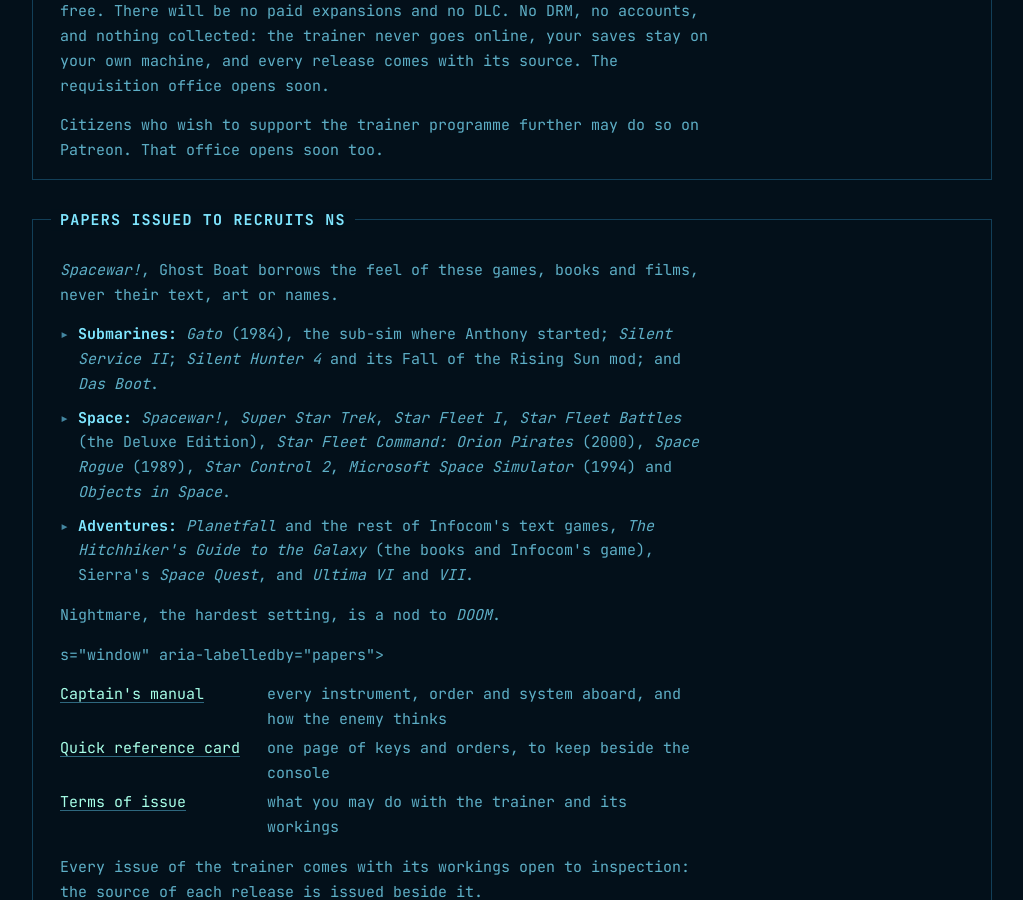
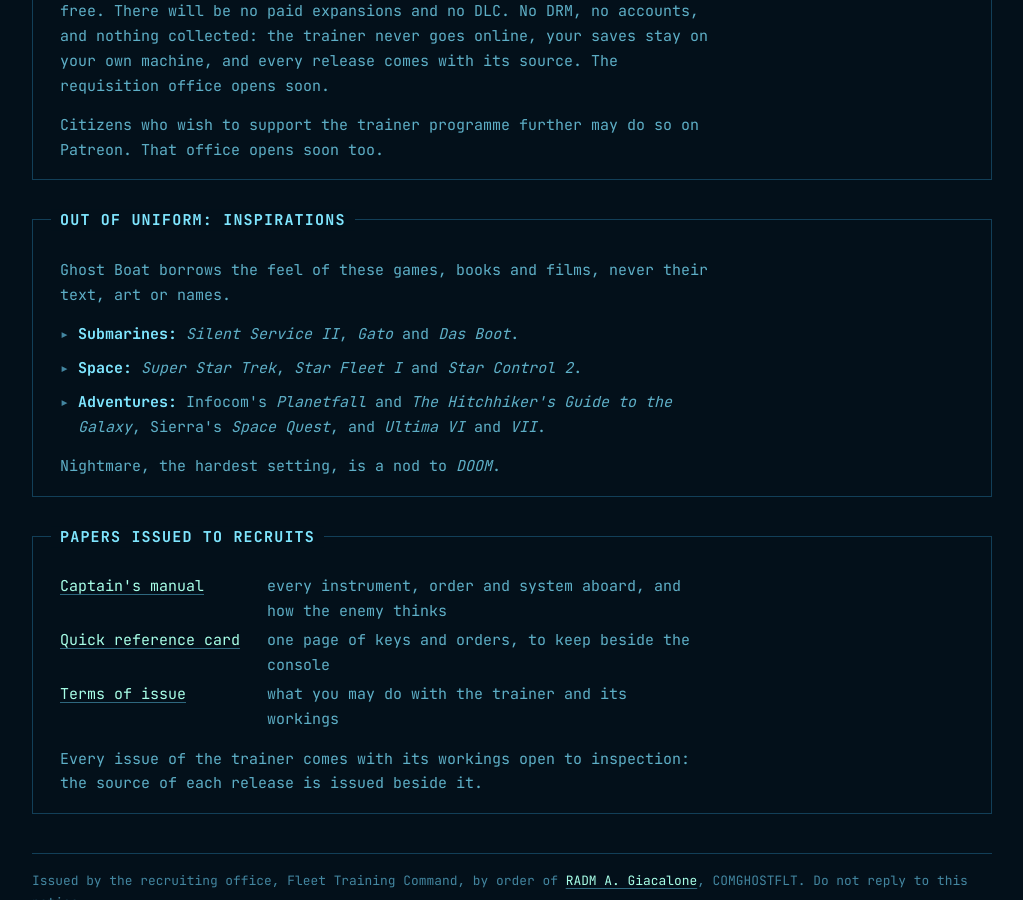
Before and after one commit to agiacalone/ghostboat, a Jekyll site: the page built from index.html, in a window 1280 px wide and 900 px high, scrolled down 11674 px. Shown: the whole window, without its empty margins (128-1151 px from the left). Built offline with Jekyll 4.4.1, drawn with Linux system fonts in a browser that asks for light colours.

Commit message:
Front page: repair the inspirations, and keep the key ones
The last commit cut the inspirations at offsets taken before the tagline
edit, which garbled the section. Rebuilt between its headings, it now
names the key inspirations only: Silent Service II, Gato and Das Boot;
Super Star Trek, Star Fleet I and Star Control 2; Infocom's Planetfall
and The Hitchhiker's Guide, Sierra's Space Quest, and Ultima VI and
VII. The game's README keeps the full list.

Co-Authored-By: Claude Opus 5.5 <noreply@anthropic.com>
Claude-Session: https://claude.ai/code/session_01LMsLD8JpZJQjdx6PZqxKxg

```diff
--- a/index.html
+++ b/index.html
@@ -186,13 +186,16 @@ BT</pre>
 
 <section class="window" aria-labelledby="inspirations">
   <h2 id="inspirations">Out of uniform: inspirations</h2>
-  <p><em>Spacewar!</em>, <em<p>Ghost Boat borrows the feel of these games, books and films, never their text, art or names.</p>
+  <p>Ghost Boat borrows the feel of these games, books and films, never their text, art or names.</p>
   <ul class="points">
-    <li><strong>Submarines:</strong> <em>Gato</em> (1984), the sub-sim where Anthony started; <em>Silent Service II</em>; <em>Silent Hunter 4</em> and its Fall of the Rising Sun mod; and <em>Das Boot</em>.</li>
-    <li><strong>Space:</strong> <em>Spacewar!</em>, <em>Super Star Trek</em>, <em>Star Fleet I</em>, <em>Star Fleet Battles</em> (the Deluxe Edition), <em>Star Fleet Command: Orion Pirates</em> (2000), <em>Space Rogue</em> (1989), <em>Star Control 2</em>, <em>Microsoft Space Simulator</em> (1994) and <em>Objects in Space</em>.</li>
-    <li><strong>Adventures:</strong> <em>Planetfall</em> and the rest of Infocom's text games, <em>The Hitchhiker's Guide to the Galaxy</em> (the books and Infocom's game), Sierra's <em>Space Quest</em>, and <em>Ultima VI</em> and <em>VII</em>.</li>
+    <li><strong>Submarines:</strong> <em>Silent Service II</em>, <em>Gato</em> and <em>Das Boot</em>.</li>
+    <li><strong>Space:</strong> <em>Super Star Trek</em>, <em>Star Fleet I</em> and <em>Star Control 2</em>.</li>
+    <li><strong>Adventures:</strong> Infocom's <em>Planetfall</em> and <em>The Hitchhiker's Guide to the Galaxy</em>, Sierra's <em>Space Quest</em>, and <em>Ultima VI</em> and <em>VII</em>.</li>
   </ul>
-  <p>Nightmare, the hardest setting, is a nod to <em>DOOM</em>.</p>s="window" aria-labelledby="papers">
+  <p>Nightmare, the hardest setting, is a nod to <em>DOOM</em>.</p>
+</section>
+
+<section class="window" aria-labelledby="papers">
   <h2 id="papers">Papers issued to recruits</h2>
   <dl class="papers">
     <dt><a href="{{ '/manual.html' | relative_url }}">Captain's manual</a></dt>
```
